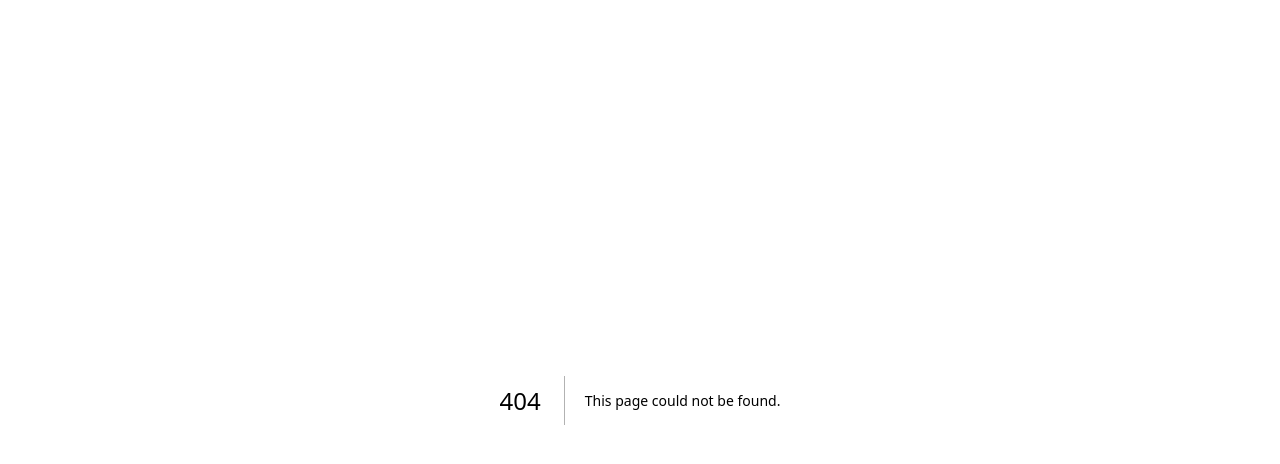
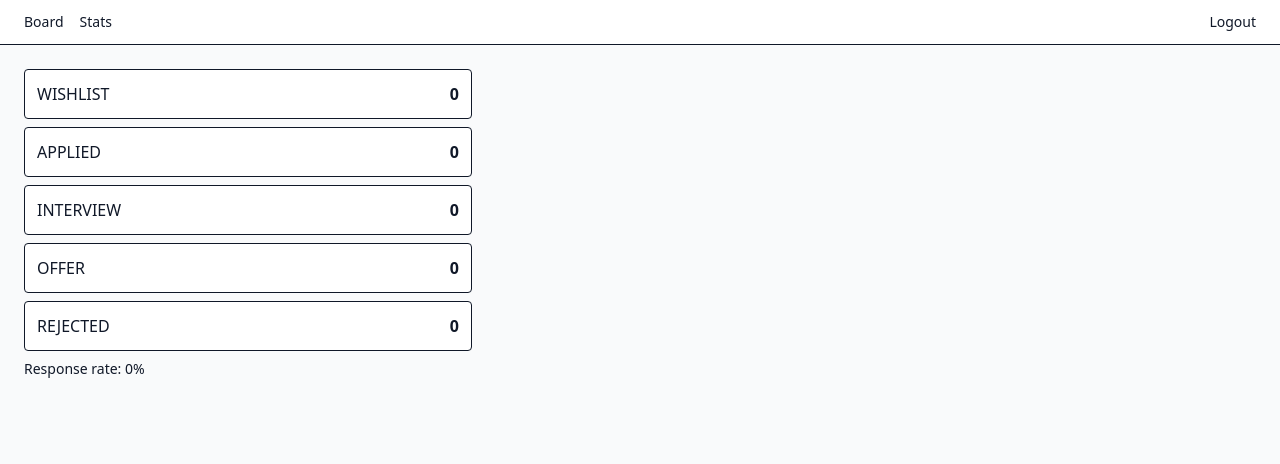
Before and after one commit to pyudha2/job-application-tracker, a Next.js app: page /stats in a window 1280 px wide. Before the commit this address had no page. Shown: the top 464 px of the page. Built offline with nearby package versions, Linux system fonts and the light colour scheme; no server answers; the database is empty; sample sign-in values are in the browser's storage.

Commit message:
feat(stats): add status counts and response rate page

```diff
--- /dev/null
+++ b/src/app/(dashboard)/stats/page.tsx
@@ -0,0 +1,28 @@
+"use client";
+
+import { STATUSES } from "@/lib/constants";
+import { useApplications } from "@/hooks/useApplications";
+
+export default function StatsPage() {
+  const { data = [] } = useApplications();
+  const count = (s: string) => data.filter((a) => a.status === s).length;
+  const applied = data.length - count("WISHLIST");
+  const responded = count("INTERVIEW") + count("OFFER") + count("REJECTED");
+
+  return (
+    <div className="grid max-w-md gap-2">
+      {STATUSES.map((s) => (
+        <div
+          key={s}
+          className="flex justify-between rounded border bg-white p-3"
+        >
+          <span>{s}</span>
+          <b>{count(s)}</b>
+        </div>
+      ))}
+      <p className="text-sm">
+        Response rate: {applied ? Math.round((responded / applied) * 100) : 0}%
+      </p>
+    </div>
+  );
+}
```
